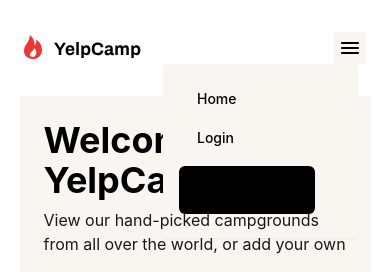
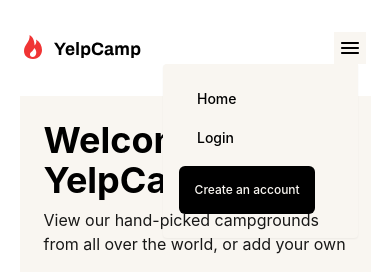
Before and after one commit to isthisrealhardik/yelp-camp, a React (Vite) app: page /search in a window 390 px wide. Both pictures are taken after a click on the element 350 px from the left and 48 px from the top of the page. Shown: the top 272 px of the page. Built offline with nearby package versions, Linux system fonts and the light colour scheme.

Commit message:
nav dropdown button text color fixed

```diff
--- a/src/components/Nav.jsx
+++ b/src/components/Nav.jsx
@@ -49,7 +49,7 @@ function Nav() {
                 <Link to='/signin' className='text-secondary hover:text-secondary hover:opacity-70 hover:border-0'>Login</Link>
             </button>
             <button className='rounded-md my-2 text-primary bg-secondary h-12 text-xs hover:bg-transparent hover:text-secondary hover:border hover:border-secondary transition-all' >
-                <Link to='/signup' className='text-secondary hover:text-primary hover:opacity-70 hover:border-0'>Create an account</Link>
+                <Link to='/signup' className='text-primary hover:text-primary hover:opacity-70 hover:border-0'>Create an account</Link>
             </button>
         </div>
     </div>
```
